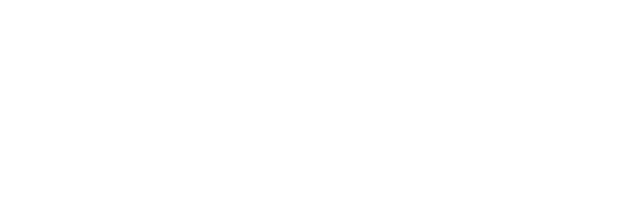
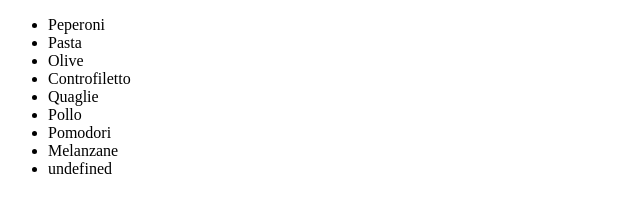
Before and after one commit to AndyDAntuono/js-lista-spesa, a plain HTML site: page index.html in a window 1280 px wide. Shown: the whole page, without its empty margins (0-640 px from the left). Drawn offline with Linux system fonts and the light colour scheme.

Commit message:
[UPD] updated both index.html and script.js files

```diff
--- a/index.html
+++ b/index.html
@@ -7,6 +7,6 @@
 </head>
 <body>
     <ul id="lista_spesa"></ul>
-    <script src="./js/script.js" type="script"></script>
+    <script src="js/script.js"></script>
 </body>
 </html>
--- a/js/script.js
+++ b/js/script.js
@@ -1,10 +1,11 @@
 
-
+/* [RIFERIMENTO]
 // HO UNA LISTA DELLA SPESA, DEVO MOSTRALA A VIDEO
 const ingredienti = ["Guanciale", "Peperoni", "Pasta", "Olive", "Controfiletto", "Quaglie", "Pollo", "Pomodori", "Melanzane"];
 
 // RECUPERO L'ELEMENTO CHE DEVE CONTENERE LA MIA LISTA DELLA SPESA
 const lista_spesa = document.getElementById("lista_spesa")
+console.log(lista_spesa)
 
 // CICLO L'ARRAY
 for (let i = 0; i < ingredienti.length; i++) {
@@ -12,58 +13,19 @@ for (let i = 0; i < ingredienti.length; i++) {
     const li = document.createElement("li");
 
     //GLI METTO IL TESTO ALL'INTERNO
-    li.innerTEXT = ingredienti[i];
+    li.innerText = ingredienti[i];
 
     // APPENDO IL TEST ITEM ALL'INTERNO DELLA LISTA DELLA SPESA
     lista_spesa.append(li)
 }
+*/
 
-
-
-
-/*[TENTATIVO n°2]*/
-/*
 // HO UNA LISTA DELLA SPESA, DEVO MOSTRALA A VIDEO
 const ingredienti = ["Guanciale", "Peperoni", "Pasta", "Olive", "Controfiletto", "Quaglie", "Pollo", "Pomodori", "Melanzane"];
 
 // RECUPERO L'ELEMENTO CHE DEVE CONTENERE LA MIA LISTA DELLA SPESA
 const lista_spesa = document.getElementById("lista_spesa")
-
-function make_list (list) {
-    let i = 0;
-
-    while (i < ingredienti.length) {
-    i++
-
-    // CREO UN NUOVO LIST ITEM
-    const li = document.createElement("li");
-
-    // GLI METTO IL TESTO ALL'INTERNO
-    li.innerText = ingredienti[i];
-
-    // APPENDO IL LIST ITEM ALL'INTERNO DELLA LISTA DELLA SPESA
-    lista_spesa.append(li);
-
-    }
-
-    return ingredienti
-
-
-}
-
-let result = make_list(ingredienti);
-console.log(result);
-*/
-
-
-
-/*
-[TENTATIVO n°1]
-// HO UNA LISTA DELLA SPESA, DEVO MOSTRALA A VIDEO
-const ingredienti = ["Guanciale", "Peperoni", "Pasta", "Olive", "Controfiletto", "Quaglie", "Pollo", "Pomodori", "Melanzane"];
-
-// RECUPERO L'ELEMENTO CHE DEVE CONTENERE LA MIA LISTA DELLA SPESA
-const lista_spesa = document.getElementById("lista_spesa")
+console.log(lista_spesa)
 
 // CICLO L'ARRAY
 let i = 0;
@@ -82,4 +44,3 @@ while (i < ingredienti.length) {
     lista_spesa.append(li);
 
 }
-*/
```
